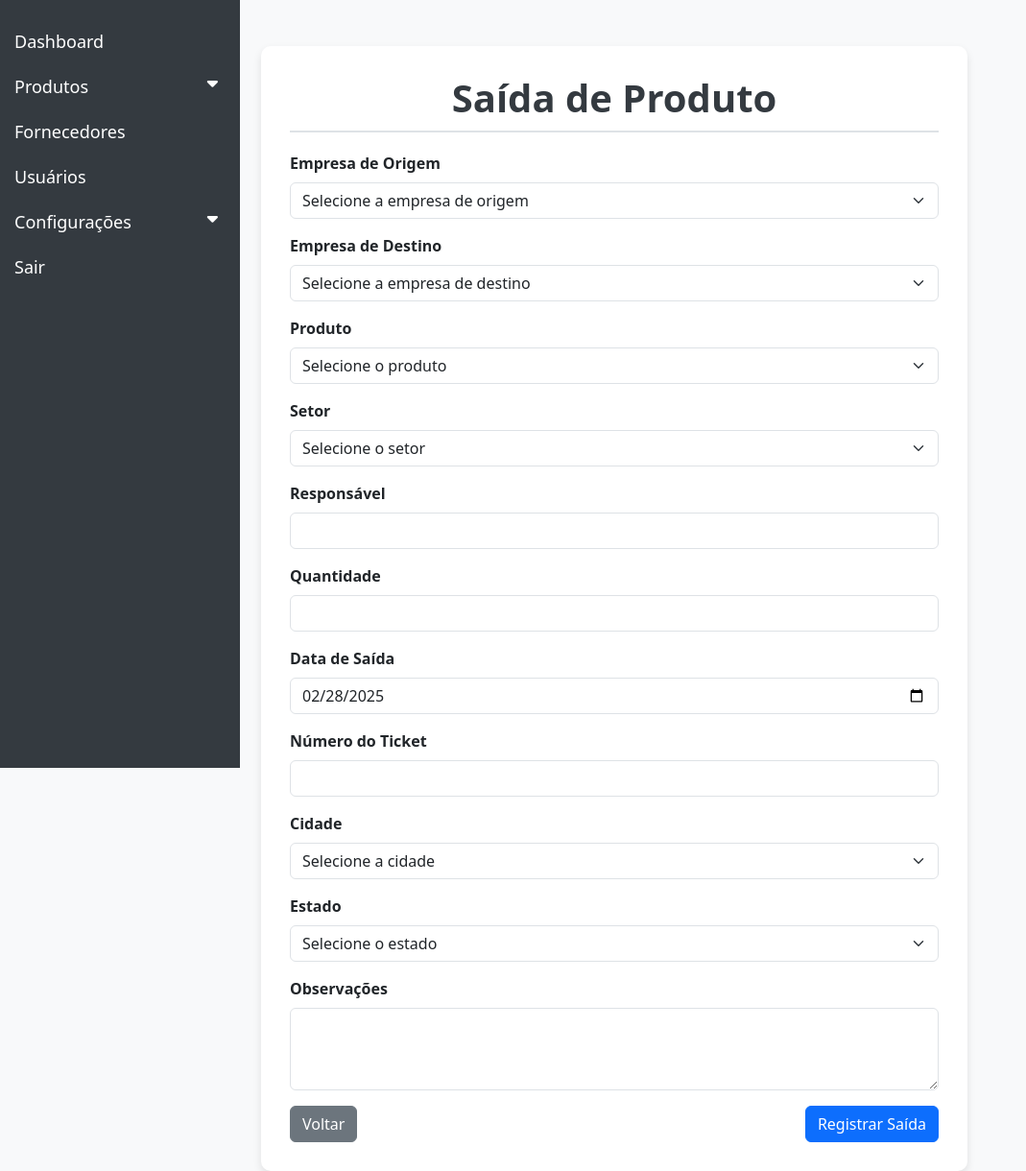
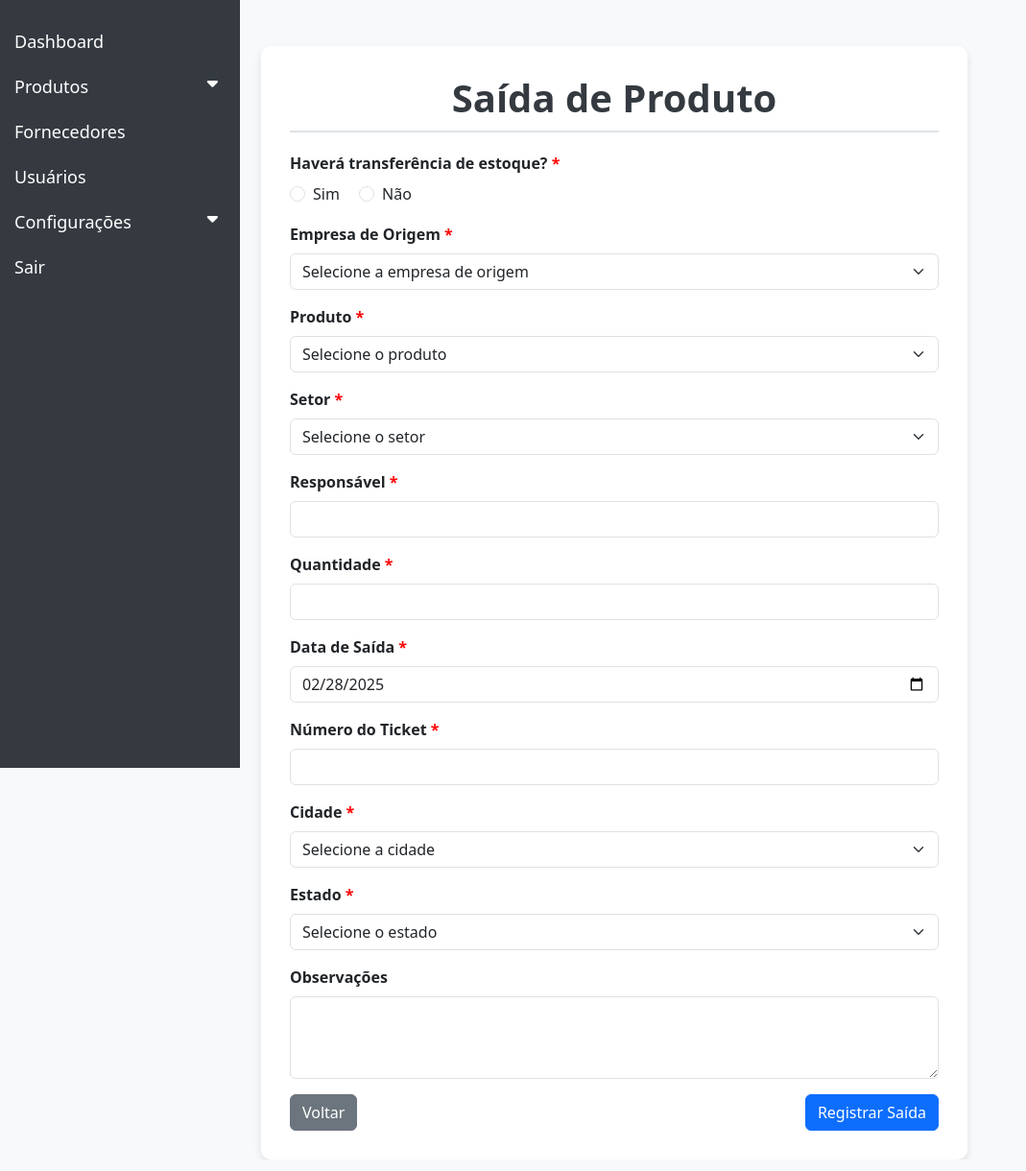
Before and after one commit to M4theus1/Centro_de_Custos-TIC, a PHP site: page /product/product_departure.php in a window 1280 px wide. Shown: the whole page at 96% size, without its empty margins (0-1069 px from the left). Run offline with PHP 8.4, Linux system fonts and the light colour scheme; data that the repository does not hold is empty.

Commit message:
Alterações no relatório de saída

```diff
--- a/product/product_departure.php
+++ b/product/product_departure.php
@@ -64,9 +64,16 @@ $query_estados = $mysqli->query("SELECT id, nome FROM estados");
         .form-label {
             font-weight: bold;
         }
+        .form-label.required::after {
+            content: " *";
+            color: red;
+        }
         .btn-primary {
             background-color: #0d6efd;
             border-color: #0d6efd;
+        }
+        .hidden {
+            display: none;
         }
     </style>
 </head>
@@ -96,9 +103,24 @@ $query_estados = $mysqli->query("SELECT id, nome FROM estados");
                     <?php endif; ?>
 
                     <form method="POST" action="product_departure_handler.php">
+                        <!-- Transferência de Estoque -->
+                        <div class="mb-3">
+                            <label class="form-label required">Haverá transferência de estoque?</label>
+                            <div>
+                                <div class="form-check form-check-inline">
+                                    <input class="form-check-input" type="radio" name="transferencia_estoque" id="transferencia_sim" value="1" required>
+                                    <label class="form-check-label" for="transferencia_sim">Sim</label>
+                                </div>
+                                <div class="form-check form-check-inline">
+                                    <input class="form-check-input" type="radio" name="transferencia_estoque" id="transferencia_nao" value="0" required>
+                                    <label class="form-check-label" for="transferencia_nao">Não</label>
+                                </div>
+                            </div>
+                        </div>
+
                         <!-- Empresa de Origem -->
                         <div class="mb-3">
-                            <label for="id_empresa_origem" class="form-label">Empresa de Origem</label>
+                            <label for="id_empresa_origem" class="form-label required">Empresa de Origem</label>
                             <select class="form-select" name="id_empresa_origem" required>
                                 <option value="">Selecione a empresa de origem</option>
                                 <?php while ($empresa = $query_empresas->fetch_assoc()): ?>
@@ -107,10 +129,10 @@ $query_estados = $mysqli->query("SELECT id, nome FROM estados");
                             </select>
                         </div>
 
-                        <!-- Empresa de Destino -->
-                        <div class="mb-3">
-                            <label for="id_empresa_destino" class="form-label">Empresa de Destino</label>
-                            <select class="form-select" name="id_empresa_destino" required>
+                        <!-- Empresa de Destino (condicional) -->
+                        <div class="mb-3 hidden" id="empresa_destino_container">
+                            <label for="id_empresa_destino" class="form-label required">Empresa de Destino</label>
+                            <select class="form-select" name="id_empresa_destino">
                                 <option value="">Selecione a empresa de destino</option>
                                 <?php $query_empresas->data_seek(0); // Reinicia o ponteiro do resultado ?>
                                 <?php while ($empresa = $query_empresas->fetch_assoc()): ?>
@@ -121,7 +143,7 @@ $query_estados = $mysqli->query("SELECT id, nome FROM estados");
 
                         <!-- Produto -->
                         <div class="mb-3">
-                            <label for="id_produto" class="form-label">Produto</label>
+                            <label for="id_produto" class="form-label required">Produto</label>
                             <select class="form-select" name="id_produto" required>
                                 <option value="">Selecione o produto</option>
                                 <?php while ($produto = $query_produtos->fetch_assoc()): ?>
@@ -132,7 +154,7 @@ $query_estados = $mysqli->query("SELECT id, nome FROM estados");
 
                         <!-- Setor -->
                         <div class="mb-3">
-                            <label for="id_setor" class="form-label">Setor</label>
+                            <label for="id_setor" class="form-label required">Setor</label>
                             <select class="form-select" name="id_setor" required>
                                 <option value="">Selecione o setor</option>
                                 <?php while ($setor = $query_setores->fetch_assoc()): ?>
@@ -143,31 +165,31 @@ $query_estados = $mysqli->query("SELECT id, nome FROM estados");
 
                         <!-- Responsável -->
                         <div class="mb-3">
-                            <label for="responsavel" class="form-label">Responsável</label>
+                            <label for="responsavel" class="form-label required">Responsável</label>
                             <input type="text" class="form-control" name="responsavel" required>
                         </div>
 
                         <!-- Quantidade -->
                         <div class="mb-3">
-                            <label for="quantidade" class="form-label">Quantidade</label>
+                            <label for="quantidade" class="form-label required">Quantidade</label>
                             <input type="number" class="form-control" name="quantidade" id="quantidade" min="1" required>
                         </div>
 
                         <!-- Data de Saída -->
                         <div class="mb-3">
-                            <label for="data_saida" class="form-label">Data de Saída</label>
+                            <label for="data_saida" class="form-label required">Data de Saída</label>
                             <input type="date" class="form-control" name="data_saida" value="<?= date('Y-m-d') ?>" required>
                         </div>
 
                         <!-- Número do Ticket -->
                         <div class="mb-3">
-                            <label for="numero_ticket" class="form-label">Número do Ticket</label>
+                            <label for="numero_ticket" class="form-label required">Número do Ticket</label>
                             <input type="text" class="form-control" name="numero_ticket" required>
                         </div>
 
                         <!-- Cidade -->
                         <div class="mb-3">
-                            <label for="id_cidade" class="form-label">Cidade</label>
+                            <label for="id_cidade" class="form-label required">Cidade</label>
                             <select class="form-select" name="id_cidade" required>
                                 <option value="">Selecione a cidade</option>
                                 <?php while ($cidade = $query_cidades->fetch_assoc()): ?>
@@ -178,7 +200,7 @@ $query_estados = $mysqli->query("SELECT id, nome FROM estados");
 
                         <!-- Estado -->
                         <div class="mb-3">
-                            <label for="id_estado" class="form-label">Estado</label>
+                            <label for="id_estado" class="form-label required">Estado</label>
                             <select class="form-select" name="id_estado" required>
                                 <option value="">Selecione o estado</option>
                                 <?php while ($estado = $query_estados->fetch_assoc()): ?>
@@ -206,10 +228,21 @@ $query_estados = $mysqli->query("SELECT id, nome FROM estados");
     <script src="https://cdn.jsdelivr.net/npm/bootstrap@5.3.0/dist/js/bootstrap.bundle.min.js"></script>
     <script>
         $(document).ready(function () {
+            // Mostra ou oculta o campo de empresa de destino
+            $('input[name="transferencia_estoque"]').on('change', function () {
+                if ($('#transferencia_sim').is(':checked')) {
+                    $('#empresa_destino_container').removeClass('hidden');
+                    $('select[name="id_empresa_destino"]').attr('required', true);
+                } else {
+                    $('#empresa_destino_container').addClass('hidden');
+                    $('select[name="id_empresa_destino"]').attr('required', false);
+                }
+            });
+
+            // Validação dos campos obrigatórios
             $('form').on('submit', function (e) {
                 let camposObrigatorios = [
                     'select[name="id_empresa_origem"]',
-                    'select[name="id_empresa_destino"]',
                     'select[name="id_produto"]',
                     'select[name="id_setor"]',
                     'input[name="responsavel"]',
@@ -219,6 +252,10 @@ $query_estados = $mysqli->query("SELECT id, nome FROM estados");
                     'select[name="id_cidade"]',
                     'select[name="id_estado"]'
                 ];
+
+                if ($('#transferencia_sim').is(':checked')) {
+                    camposObrigatorios.push('select[name="id_empresa_destino"]');
+                }
 
                 let vazio = false;
 
```
Also changed, not shown: product/product_departure_handler.php (+46 -45 lines), product/product_rel_departure.php (+69 -3 lines), 1 other file.
